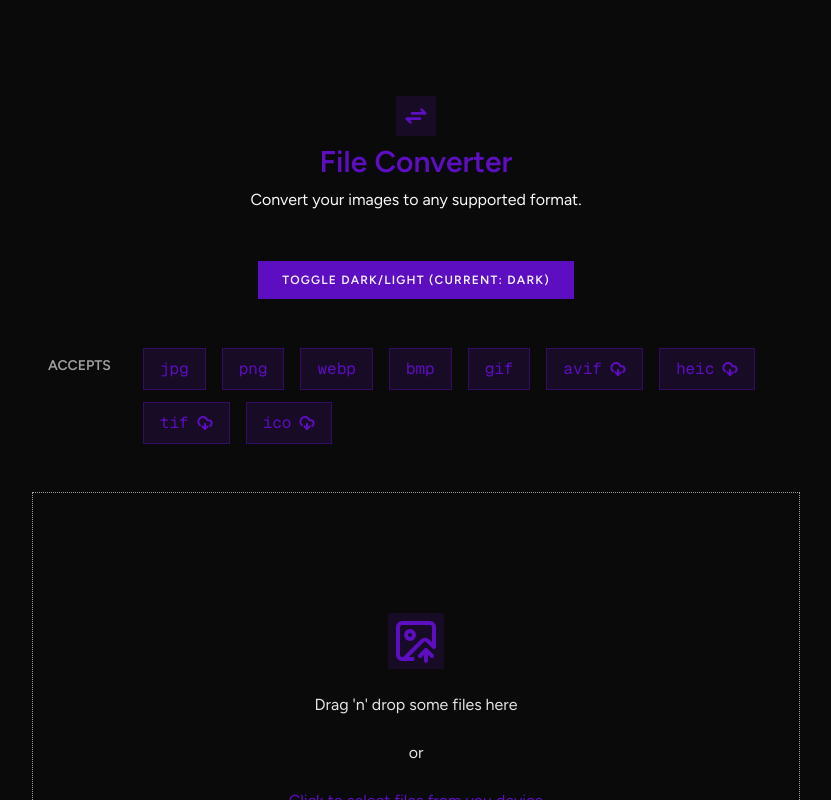
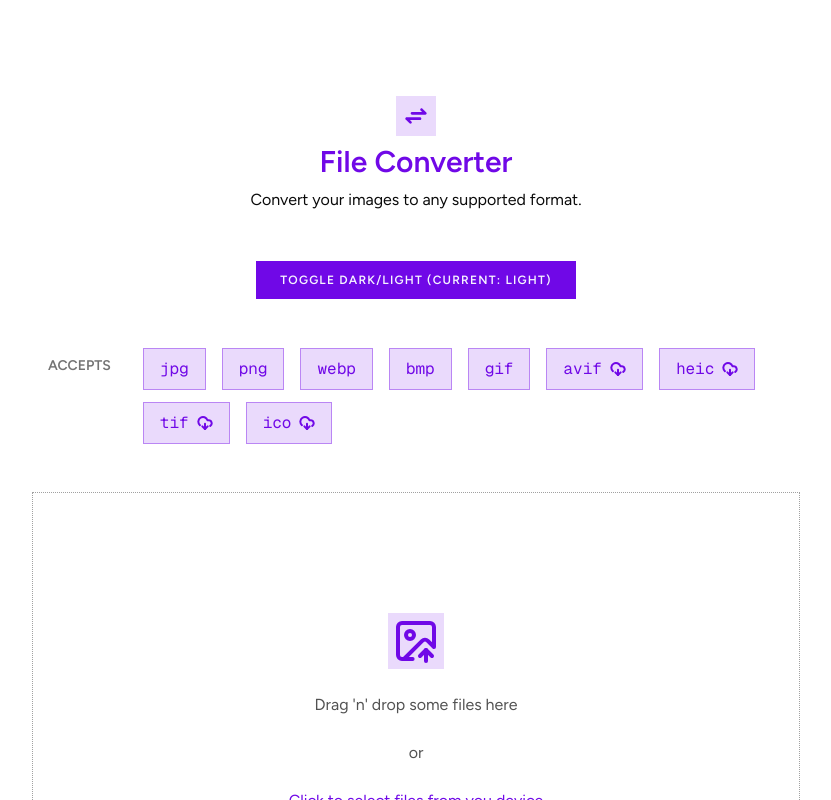
Before and after one commit to salman9802/image2image, a Next.js app: page /convert in a window 1280 px wide. Shown: the top 800 px of the page, without its empty margins (224-1055 px from the left). Built offline with nearby package versions, Linux system fonts and the light colour scheme.

Commit message:
feat: make hero animation support light theme

```diff
--- a/app/_components/SvgInputs.tsx
+++ b/app/_components/SvgInputs.tsx
@@ -41,12 +41,19 @@ const SvgInputs = ({ paths, anims, meta }: TSvgInputsProps) => {
           y2={324.167}
           gradientUnits="userSpaceOnUse"
         >
-          <stop offset={0} stopColor="#c6caff" stopOpacity={0} />
-          <stop offset={0.2} stopColor="#c6caff" stopOpacity={0.1} />
-          <stop offset={0.4} stopColor="white" stopOpacity={0.4} />
-          <stop offset={0.6} stopColor="#c6caff" stopOpacity={0.2} />
-          <stop offset={0.8} stopColor="#c6caff" stopOpacity={0.2} />
-          <stop offset={0.9} stopColor="#c6caff" stopOpacity={0} />
+          {/* <stop offset={0} stopColor="#c6caff" stopOpacity={0} /> */}
+          {/* <stop offset={0.2} stopColor="#c6caff" stopOpacity={0.1} /> */}
+          {/* <stop offset={0.4} stopColor="white" stopOpacity={0.4} /> */}
+          {/* <stop offset={0.6} stopColor="#c6caff" stopOpacity={0.2} /> */}
+          {/* <stop offset={0.8} stopColor="#c6caff" stopOpacity={0.2} /> */}
+          {/* <stop offset={0.9} stopColor="#c6caff" stopOpacity={0} /> */}
+
+          <stop offset={0} style={{ stopColor: 'var(--line-color)' }} stopOpacity={0} />
+          <stop offset={0.2} style={{ stopColor: 'var(--line-color)' }} stopOpacity={0.1} />
+          <stop offset={0.4} style={{ stopColor: 'var(--line-highlight)' }} stopOpacity={0.4} />
+          <stop offset={0.6} style={{ stopColor: 'var(--line-color)' }} stopOpacity={0.2} />
+          <stop offset={0.8} style={{ stopColor: 'var(--line-color)' }} stopOpacity={0.2} />
+          <stop offset={0.9} style={{ stopColor: 'var(--line-color)' }} stopOpacity={0} />
         </linearGradient>
       </defs>
     </svg>
--- a/app/globals.css
+++ b/app/globals.css
@@ -107,6 +107,19 @@
   --sidebar-accent-foreground: oklch(0.205 0 0);
   --sidebar-border: oklch(0.922 0 0);
   --sidebar-ring: oklch(0.708 0 0);
+
+  /* Custom Hero Animation vars */
+  --line-color: oklch(0.45 0.05 280);   /* base line */
+  --line-highlight: oklch(0.2 0.02 280); /* the bright middle of the line */
+
+  --fmt-jpg: #ea580c;
+  --fmt-jpeg: #d97706;
+  --fmt-webp: #059669;
+  --fmt-avif: #0d9488;
+  --fmt-heic: #db2777;
+  --fmt-tif: #dc2626;
+  --fmt-bmp: #2563eb;
+  --fmt-ico: #ca8a04;
 }
 
 .dark {
@@ -141,6 +154,19 @@
   --sidebar-accent-foreground: oklch(0.985 0 0);
   --sidebar-border: oklch(1 0 0 / 10%);
   --sidebar-ring: oklch(0.556 0 0);
+
+  /* Custom Hero Animation vars */
+  --line-color: #c6caff;
+  --line-highlight: white;
+
+  --fmt-jpg: #ff8d67;
+  --fmt-jpeg: #ffb347;
+  --fmt-webp: #40b782;
+  --fmt-avif: #2dd4bf;
+  --fmt-heic: #f472b6;
+  --fmt-tif: #f87171;
+  --fmt-bmp: #60a5fa;
+  --fmt-ico: #facc15;
 }
 
 @layer base {
--- a/contexts/theme.tsx
+++ b/contexts/theme.tsx
@@ -15,10 +15,10 @@ const ThemeContext = React.createContext<TThemeContext | null>(null);
 export function ThemeContextProvider({ children }: { children: React.ReactNode }) {
   const [theme, setTheme] = React.useState<TTheme>("dark");
 
-  // React.useEffect(() => {
-  //   const systemTheme: TTheme = window.matchMedia("(prefers-color-scheme: dark)").matches ? "dark" : "light";
-  //   setTheme(systemTheme);
-  // }, []);
+  React.useEffect(() => {
+    const systemTheme: TTheme = window.matchMedia("(prefers-color-scheme: dark)").matches ? "dark" : "light";
+    setTheme(systemTheme);
+  }, []);
 
   React.useEffect(() => {
     if (theme === "light")
```
